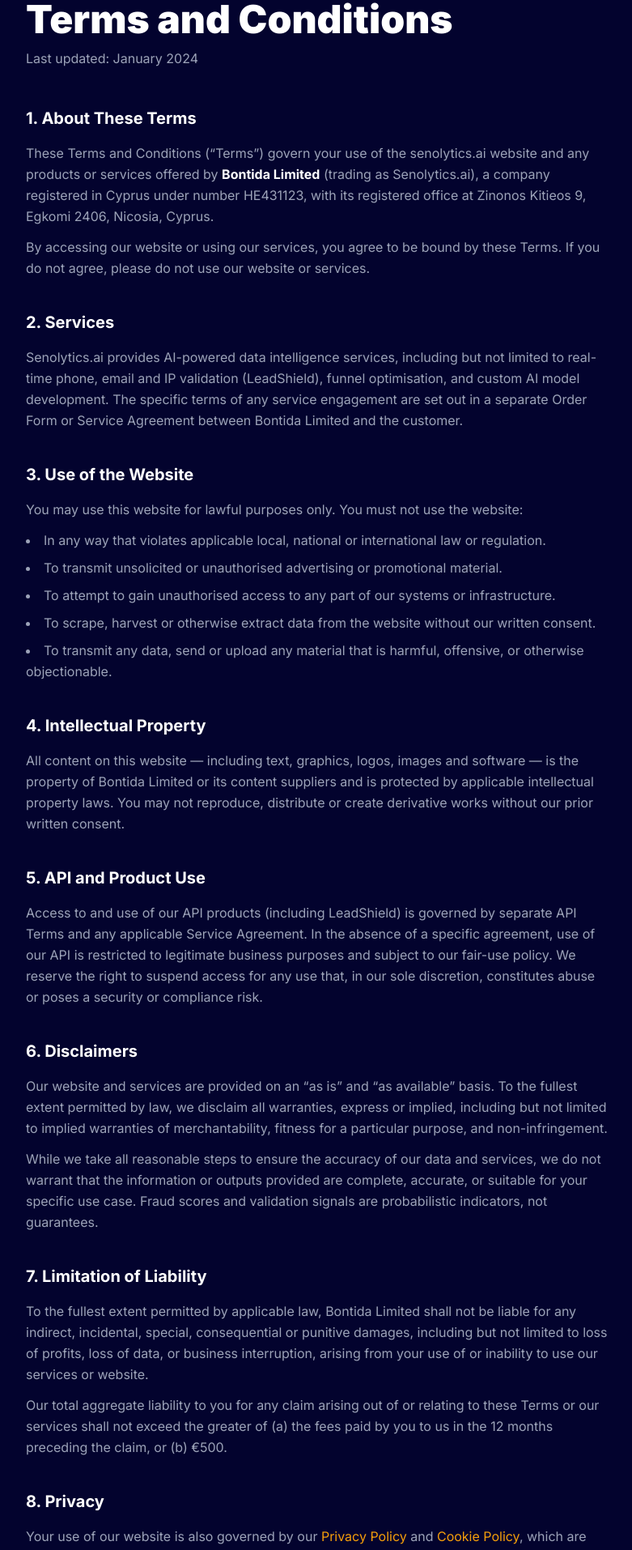
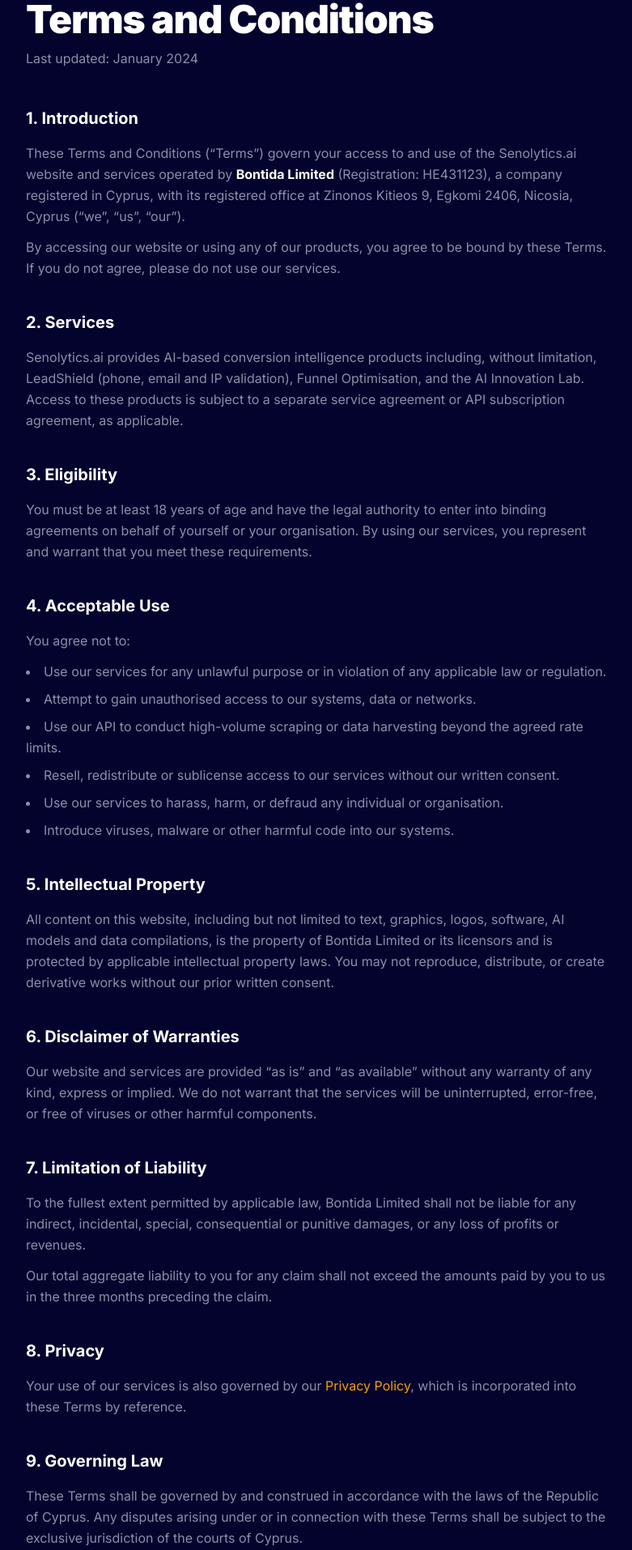
Before and after one commit to akermanai/senolytics-web, a Next.js app: page /terms-and-conditions in a window 1280 px wide. Shown: the part 160-2074 px from the top of the page at 81% size, without its empty margins (248-1029 px from the left). Built offline with nearby package versions, Linux system fonts and the light colour scheme.

Commit message:
design: restore original content, apply amber colour tokens only

```diff
--- a/app/terms-and-conditions/page.tsx
+++ b/app/terms-and-conditions/page.tsx
@@ -7,67 +7,80 @@ export default function TermsAndConditionsPage() {
   return (
     <section className="bg-[#03032e] pt-32 pb-24 min-h-screen">
       <div className="max-w-3xl mx-auto px-6">
-        <span className="text-[#f59e0b] text-xs font-bold uppercase tracking-[0.15em] block mb-4">Legal</span>
-        <h1 className="text-4xl md:text-5xl font-black text-white leading-tight mb-3">Terms and Conditions</h1>
-        <p className="text-[#9ca3b8] mb-12">Last updated: January 2024</p>
-        <div className="space-y-10 text-[#9ca3b8] leading-relaxed">
+        <span className="label block mb-4">Legal</span>
+        <h1 className="heading-lg mb-3">Terms and Conditions</h1>
+        <p className="text-[#8b8fa8] mb-12">Last updated: January 2024</p>
+        <div className="space-y-10 text-[#8b8fa8] leading-relaxed">
+
           <div>
-            <h2 className="text-white font-bold text-xl mb-4">1. About These Terms</h2>
-            <p>These Terms and Conditions (&ldquo;Terms&rdquo;) govern your use of the senolytics.ai website and any products or services offered by <strong className="text-white">Bontida Limited</strong> (trading as Senolytics.ai), a company registered in Cyprus under number HE431123, with its registered office at Zinonos Kitieos 9, Egkomi 2406, Nicosia, Cyprus.</p>
-            <p className="mt-3">By accessing our website or using our services, you agree to be bound by these Terms. If you do not agree, please do not use our website or services.</p>
+            <h2 className="text-white font-bold text-xl mb-4">1. Introduction</h2>
+            <p>These Terms and Conditions (&ldquo;Terms&rdquo;) govern your access to and use of the Senolytics.ai website and services operated by <strong className="text-white">Bontida Limited</strong> (Registration: HE431123), a company registered in Cyprus, with its registered office at Zinonos Kitieos 9, Egkomi 2406, Nicosia, Cyprus (&ldquo;we&rdquo;, &ldquo;us&rdquo;, &ldquo;our&rdquo;).</p>
+            <p className="mt-3">By accessing our website or using any of our products, you agree to be bound by these Terms. If you do not agree, please do not use our services.</p>
           </div>
+
           <div>
             <h2 className="text-white font-bold text-xl mb-4">2. Services</h2>
-            <p>Senolytics.ai provides AI-powered data intelligence services, including but not limited to real-time phone, email and IP validation (LeadShield), funnel optimisation, and custom AI model development. The specific terms of any service engagement are set out in a separate Order Form or Service Agreement between Bontida Limited and the customer.</p>
+            <p>Senolytics.ai provides AI-based conversion intelligence products including, without limitation, LeadShield (phone, email and IP validation), Funnel Optimisation, and the AI Innovation Lab. Access to these products is subject to a separate service agreement or API subscription agreement, as applicable.</p>
           </div>
+
           <div>
-            <h2 className="text-white font-bold text-xl mb-4">3. Use of the Website</h2>
-            <p>You may use this website for lawful purposes only. You must not use the website:</p>
+            <h2 className="text-white font-bold text-xl mb-4">3. Eligibility</h2>
+            <p>You must be at least 18 years of age and have the legal authority to enter into binding agreements on behalf of yourself or your organisation. By using our services, you represent and warrant that you meet these requirements.</p>
+          </div>
+
+          <div>
+            <h2 className="text-white font-bold text-xl mb-4">4. Acceptable Use</h2>
+            <p>You agree not to:</p>
             <ul className="mt-3 space-y-2 list-disc list-inside">
-              <li>In any way that violates applicable local, national or international law or regulation.</li>
-              <li>To transmit unsolicited or unauthorised advertising or promotional material.</li>
-              <li>To attempt to gain unauthorised access to any part of our systems or infrastructure.</li>
-              <li>To scrape, harvest or otherwise extract data from the website without our written consent.</li>
-              <li>To transmit any data, send or upload any material that is harmful, offensive, or otherwise objectionable.</li>
+              <li>Use our services for any unlawful purpose or in violation of any applicable law or regulation.</li>
+              <li>Attempt to gain unauthorised access to our systems, data or networks.</li>
+              <li>Use our API to conduct high-volume scraping or data harvesting beyond the agreed rate limits.</li>
+              <li>Resell, redistribute or sublicense access to our services without our written consent.</li>
+              <li>Use our services to harass, harm, or defraud any individual or organisation.</li>
+              <li>Introduce viruses, malware or other harmful code into our systems.</li>
             </ul>
           </div>
+
           <div>
-            <h2 className="text-white font-bold text-xl mb-4">4. Intellectual Property</h2>
-            <p>All content on this website — including text, graphics, logos, images and software — is the property of Bontida Limited or its content suppliers and is protected by applicable intellectual property laws. You may not reproduce, distribute or create derivative works without our prior written consent.</p>
+            <h2 className="text-white font-bold text-xl mb-4">5. Intellectual Property</h2>
+            <p>All content on this website, including but not limited to text, graphics, logos, software, AI models and data compilations, is the property of Bontida Limited or its licensors and is protected by applicable intellectual property laws. You may not reproduce, distribute, or create derivative works without our prior written consent.</p>
           </div>
+
           <div>
-            <h2 className="text-white font-bold text-xl mb-4">5. API and Product Use</h2>
-            <p>Access to and use of our API products (including LeadShield) is governed by separate API Terms and any applicable Service Agreement. In the absence of a specific agreement, use of our API is restricted to legitimate business purposes and subject to our fair-use policy. We reserve the right to suspend access for any use that, in our sole discretion, constitutes abuse or poses a security or compliance risk.</p>
+            <h2 className="text-white font-bold text-xl mb-4">6. Disclaimer of Warranties</h2>
+            <p>Our website and services are provided &ldquo;as is&rdquo; and &ldquo;as available&rdquo; without any warranty of any kind, express or implied. We do not warrant that the services will be uninterrupted, error-free, or free of viruses or other harmful components.</p>
           </div>
-          <div>
-            <h2 className="text-white font-bold text-xl mb-4">6. Disclaimers</h2>
-            <p>Our website and services are provided on an &ldquo;as is&rdquo; and &ldquo;as available&rdquo; basis. To the fullest extent permitted by law, we disclaim all warranties, express or implied, including but not limited to implied warranties of merchantability, fitness for a particular purpose, and non-infringement.</p>
-            <p className="mt-3">While we take all reasonable steps to ensure the accuracy of our data and services, we do not warrant that the information or outputs provided are complete, accurate, or suitable for your specific use case. Fraud scores and validation signals are probabilistic indicators, not guarantees.</p>
-          </div>
+
           <div>
             <h2 className="text-white font-bold text-xl mb-4">7. Limitation of Liability</h2>
-            <p>To the fullest extent permitted by applicable law, Bontida Limited shall not be liable for any indirect, incidental, special, consequential or punitive damages, including but not limited to loss of profits, loss of data, or business interruption, arising from your use of or inability to use our services or website.</p>
-            <p className="mt-3">Our total aggregate liability to you for any claim arising out of or relating to these Terms or our services shall not exceed the greater of (a) the fees paid by you to us in the 12 months preceding the claim, or (b) €500.</p>
+            <p>To the fullest extent permitted by applicable law, Bontida Limited shall not be liable for any indirect, incidental, special, consequential or punitive damages, or any loss of profits or revenues.</p>
+            <p className="mt-3">Our total aggregate liability to you for any claim shall not exceed the amounts paid by you to us in the three months preceding the claim.</p>
           </div>
+
           <div>
             <h2 className="text-white font-bold text-xl mb-4">8. Privacy</h2>
-            <p>Your use of our website is also governed by our <a href="/privacy-policy" className="text-[#f59e0b] hover:underline">Privacy Policy</a> and <a href="/cookie-policy" className="text-[#f59e0b] hover:underline">Cookie Policy</a>, which are incorporated into these Terms by reference.</p>
+            <p>Your use of our services is also governed by our <a href="/privacy-policy" className="text-[#f59e0b] hover:underline">Privacy Policy</a>, which is incorporated into these Terms by reference.</p>
           </div>
+
           <div>
             <h2 className="text-white font-bold text-xl mb-4">9. Governing Law</h2>
-            <p>These Terms shall be governed by and construed in accordance with the laws of the Republic of Cyprus. Any disputes arising from or relating to these Terms shall be subject to the exclusive jurisdiction of the courts of Cyprus, without prejudice to any mandatory consumer protection rights you may have in your country of residence.</p>
+            <p>These Terms shall be governed by and construed in accordance with the laws of the Republic of Cyprus. Any disputes arising under or in connection with these Terms shall be subject to the exclusive jurisdiction of the courts of Cyprus.</p>
           </div>
+
           <div>
             <h2 className="text-white font-bold text-xl mb-4">10. Changes to These Terms</h2>
-            <p>We may update these Terms from time to time. We will notify you of significant changes by posting a notice on this page. Continued use of our website or services after such changes constitutes your acceptance of the updated Terms.</p>
+            <p>We reserve the right to modify these Terms at any time. Changes will be effective upon posting to this page with an updated date. Your continued use of our services after any changes constitutes your acceptance of the revised Terms.</p>
           </div>
+
           <div>
             <h2 className="text-white font-bold text-xl mb-4">11. Contact</h2>
-            <p>If you have any questions about these Terms, please contact us at <a href="mailto:team@senolytics.ai" className="text-[#f59e0b] hover:underline">team@senolytics.ai</a>.</p>
+            <p>For any questions regarding these Terms, please contact us at <a href="mailto:team@senolytics.ai" className="text-[#f59e0b] hover:underline">team@senolytics.ai</a>.</p>
           </div>
+
           <div className="border-t border-white/10 pt-8">
             <p><strong className="text-white">Bontida Limited</strong> (trading as Senolytics.ai)<br />Zinonos Kitieos 9, Egkomi 2406, Nicosia, Cyprus<br />Registration: HE431123<br /><a href="mailto:team@senolytics.ai" className="text-[#f59e0b] hover:underline">team@senolytics.ai</a></p>
           </div>
+
         </div>
       </div>
     </section>
```
